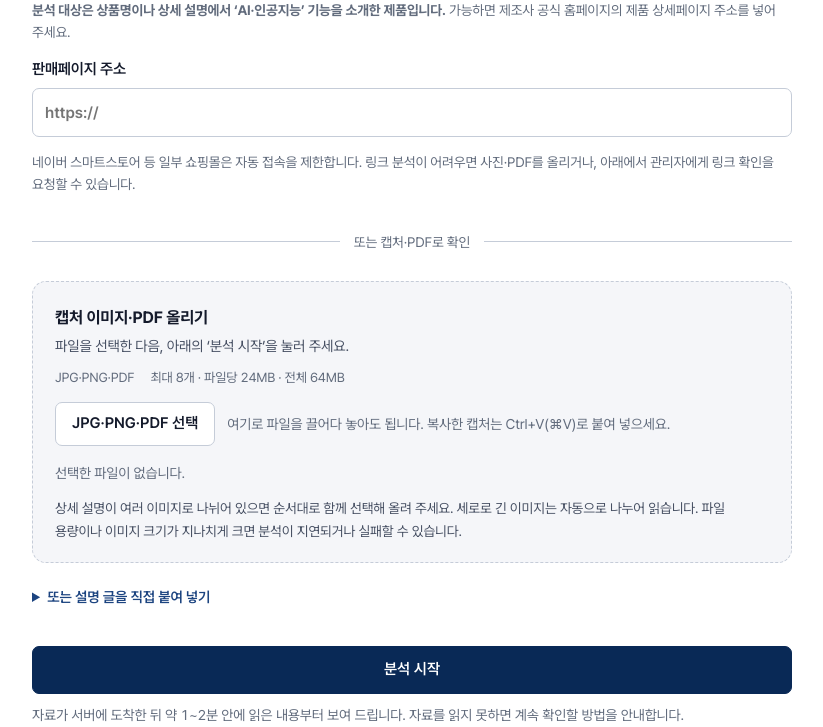
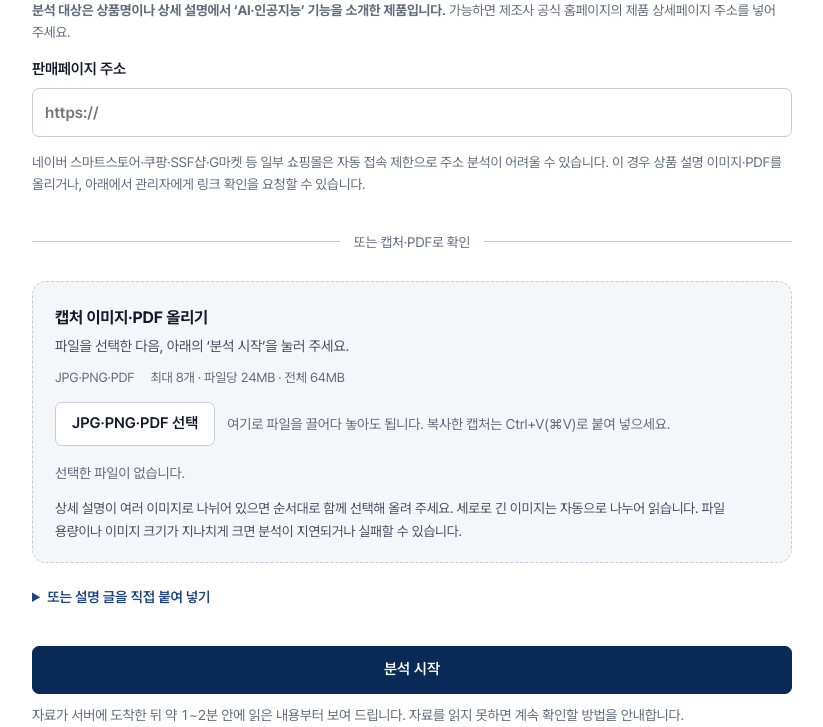
Before and after one commit to qutesophie-brilliant/aicard, a FastAPI app: page /check in a window 1280 px wide. Shown: the part 530-1257 px from the top of the page, without its empty margins (48-871 px from the left). Run offline with FastAPI, Linux system fonts and the light colour scheme; some libraries are stand-ins or nearby versions.

Commit message:
Clarify marketplace access limits in URL input guidance

```diff
--- a/app/templates/check.html
+++ b/app/templates/check.html
@@ -27,7 +27,7 @@
   <label>판매페이지 주소
     <input aria-describedby="check-scope check-url-help{% if error and upload_fallback %} checkerror{% endif %}" type="url" name="url" value="{{ url }}" placeholder="https://">
   </label>
-  <p class="help" id="check-url-help">네이버 스마트스토어 등 일부 쇼핑몰은 자동 접속을 제한합니다. 링크 분석이 어려우면 사진·PDF를 올리거나, 아래에서 관리자에게 링크 확인을 요청할 수 있습니다.</p>
+  <p class="help" id="check-url-help">네이버 스마트스토어·쿠팡·SSF샵·G마켓 등 일부 쇼핑몰은 자동 접속 제한으로 주소 분석이 어려울 수 있습니다. 이 경우 상품 설명 이미지·PDF를 올리거나, 아래에서 관리자에게 링크 확인을 요청할 수 있습니다.</p>
 
   <p class="upload-or"><span>또는 캡처·PDF로 확인</span></p>
   {% include "_check_upload.html" %}
--- a/app/templates/index.html
+++ b/app/templates/index.html
@@ -89,7 +89,7 @@
           <div class="urlform">
             <input id="hero-url" aria-describedby="hero-scope" type="url" name="url" placeholder="판매페이지 주소를 붙여 넣으세요">
           </div>
-          <p class="alt" id="hero-scope"><strong>가능하면 제조사 공식 홈페이지의 제품 상세페이지 주소를 넣어 주세요.</strong> 네이버 스마트스토어 등 일부 쇼핑몰은 자동 접속이 제한되어 분석이 어려울 수 있습니다. 이 경우 상품 설명 이미지나 PDF를 올려 주세요.</p>
+          <p class="alt" id="hero-scope"><strong>가능하면 제조사 공식 홈페이지의 제품 상세페이지 주소를 넣어 주세요.</strong> 네이버 스마트스토어·쿠팡·SSF샵·G마켓 등 일부 쇼핑몰은 자동 접속 제한으로 주소 분석이 어려울 수 있습니다. 이 경우 상품 설명 이미지나 PDF를 올려 주세요.</p>
           <p class="upload-or"><span>또는 캡처·PDF로 확인</span></p>
           {% set home_upload = true %}{% include "_check_upload.html" %}
           <div class="check-submit-action"><button class="btn primary" type="submit" id="go" data-check-submit>분석 시작</button></div>
```
